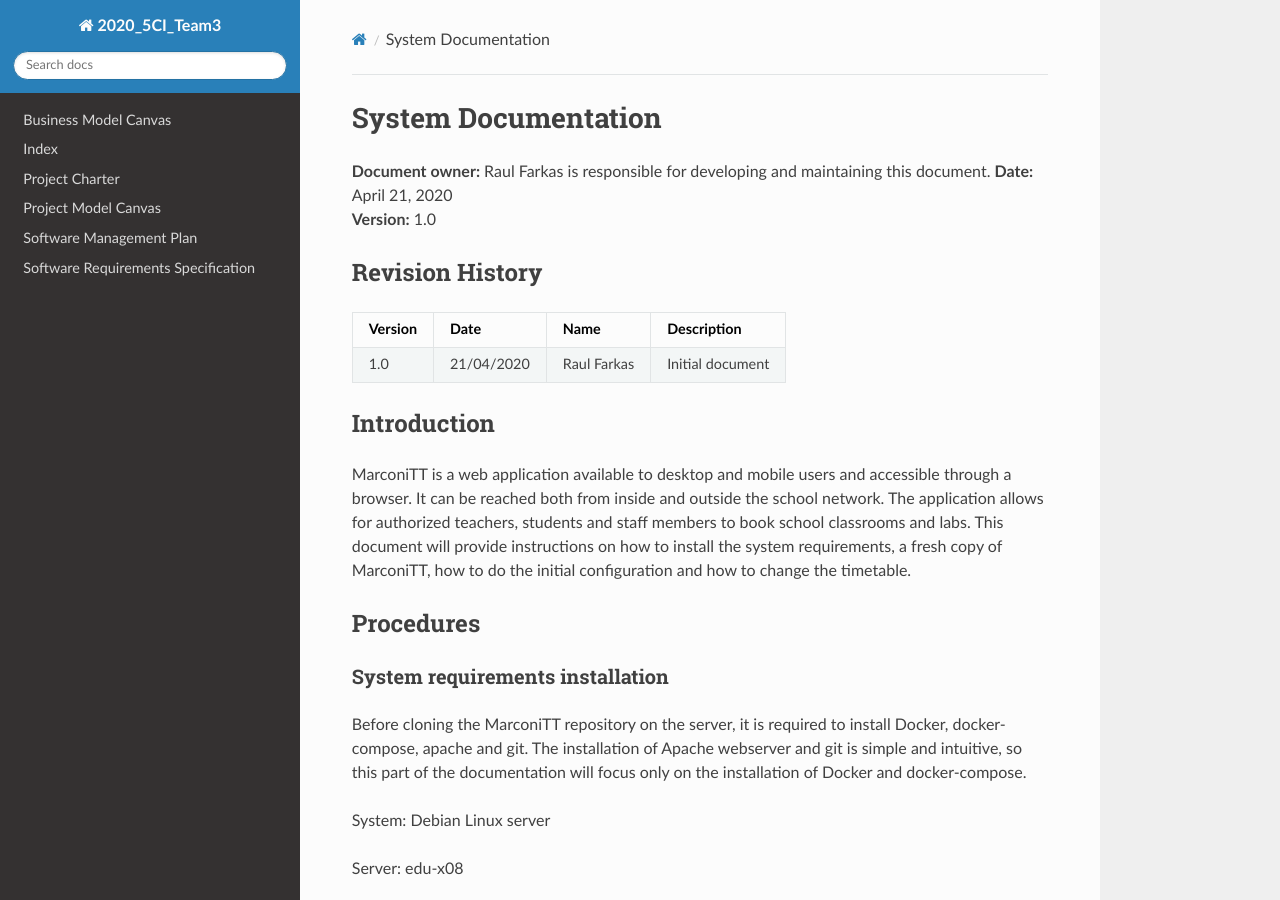
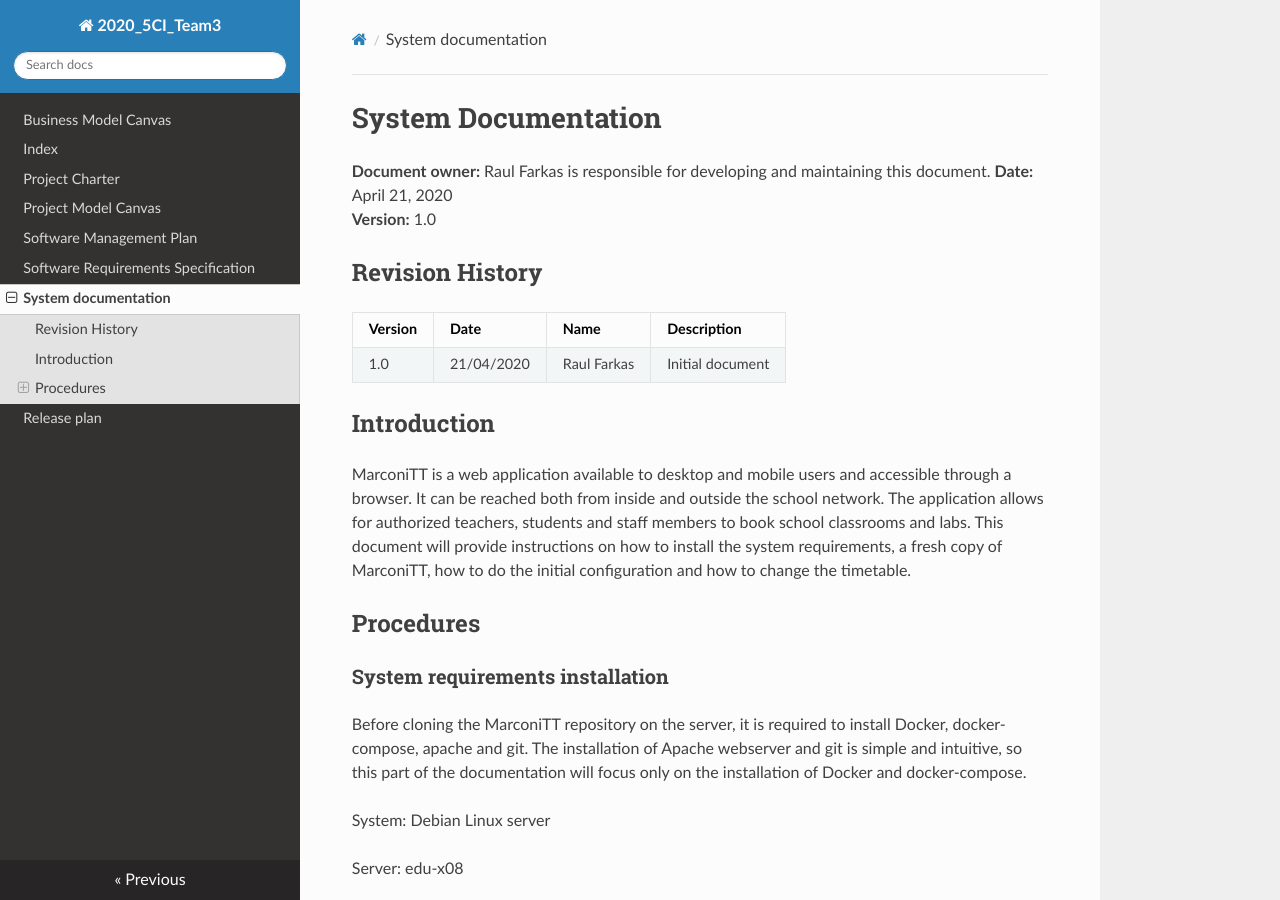
Before and after one commit to TrackyRaul/2020_5CI__team3_Farkas, an MkDocs documentation site: the page built from docs/system_documentation.md, in a window 1280 px wide and 900 px high. Built offline with MkDocs 1.6.1, drawn with Linux system fonts in a browser that asks for light colours; nearby versions of some CDN libraries.

Commit message:
updated mkdocs

```diff
--- a/mkdocs.yml
+++ b/mkdocs.yml
@@ -7,6 +7,8 @@
     - 'Project Model Canvas': 'project_model_canvas.md'
     - 'Software Management Plan': 'software_management_plan.md'
     - 'Software Requirements Specification': 'software_requirements_specification.md'
+    - 'System documentation': 'system_documentation.md'
+    - 'Release plan': 'release_plan.ms'
 
 
 
```
